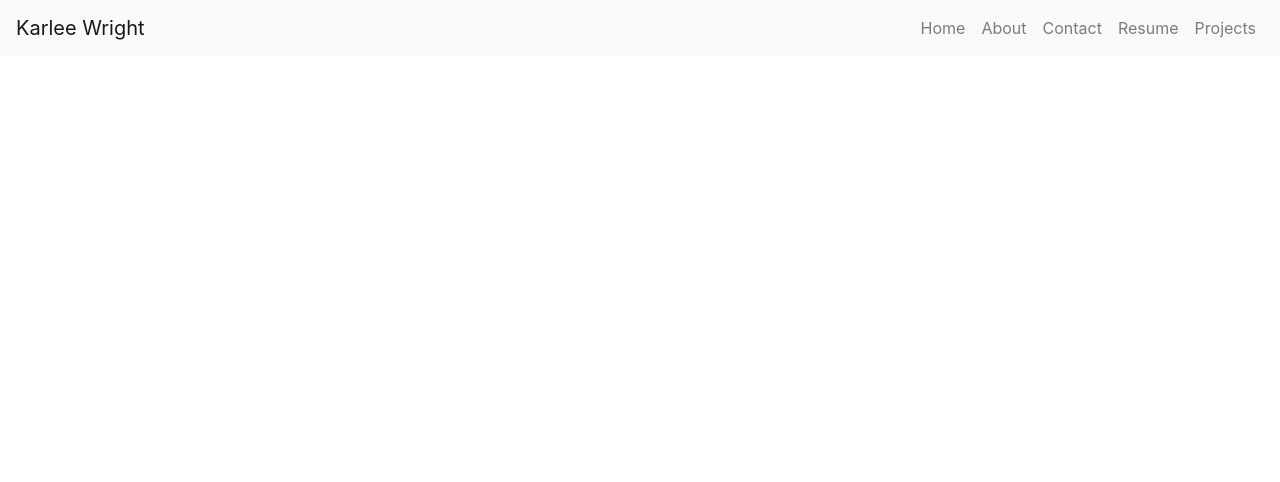
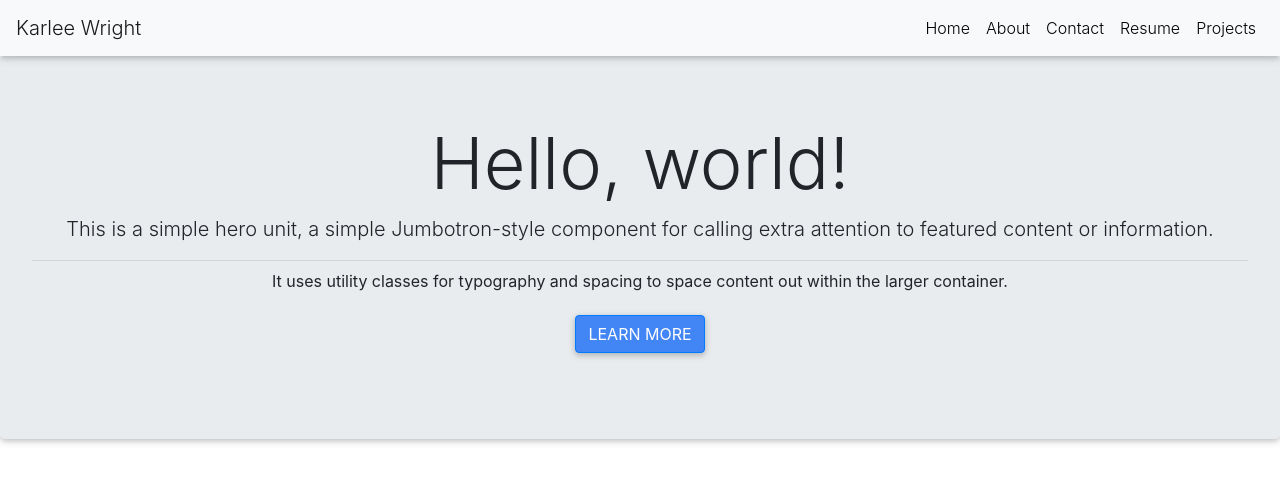
Before and after one commit to karleewright/mysite, a React (Create React App) app: page / in a window 1280 px wide. Shown: the top 482 px of the page. Built offline with nearby package versions, Linux system fonts and the light colour scheme.

Commit message:
updated components

```diff
--- a/package.json
+++ b/package.json
@@ -4,6 +4,7 @@
   "private": true,
   "dependencies": {
     "bootstrap": "^4.1.3",
+    "mdbreact": "^4.8.2",
     "react": "^16.6.0",
     "react-dom": "^16.6.0",
     "react-icons": "^3.2.2",
--- a/src/App.js
+++ b/src/App.js
@@ -8,7 +8,7 @@ import Contact from "./components/Contact";
 import Resume from "./components/Resume";
 import Projects from "./components/Projects";
 import Footer from "./components/Footer";
-
+import Home from "./components/Home";
 class App extends Component {
   render() {
     return (
@@ -20,7 +20,7 @@ class App extends Component {
 
 
 
-
+        <Route exact path="/" component={Home}/>
         <Route path="/about" component={About}/>
         <Route path="/contact" component={Contact}/>
         <Route path="/resume" component={Resume} />
--- a/src/components/About.js
+++ b/src/components/About.js
@@ -1,14 +1,47 @@
 import React, { Component } from 'react';
+import { Button, Card, CardBody, CardImage, CardTitle, CardText, CardGroup } from 'mdbreact';
+
+
 
 class About extends Component {
   render() {
+
+
+
+
     return (
-      <div className="name-form">
-          <p>About</p>
+      <div className="cards">
+          <h1>About</h1>
+          <CardGroup deck>
 
+<Card>
+  <CardImage src="https://mdbootstrap.com/img/Photos/Others/images/16.jpg" alt="Card image cap" top hover overlay="white-slight"/>
+  <CardBody>
+    <CardTitle tag="h5">Personal</CardTitle>
+    <CardText>Some quick example text to build on the card title and make up the bulk of the card's content.</CardText>
+    <Button color="light-blue" size="md">read more</Button>
+  </CardBody>
+</Card>
+
+<Card>
+  <CardImage src="https://mdbootstrap.com/img/Photos/Others/images/14.jpg" alt="Card image cap" top hover overlay="white-slight"/>
+  <CardBody>
+    <CardTitle tag="h5">Professional</CardTitle>
+    <CardText>Some quick example text to build on the card title and make up the bulk of the card's content.</CardText>
+    <Button color="light-blue" size="md" href="/resume">View Resume</Button>
+
+  </CardBody>
+</Card>
+
+
+</CardGroup>
       </div>
     );
   }
 }
 
+
+
+
+
 export default About;
--- /dev/null
+++ b/src/components/Home.js
@@ -0,0 +1,22 @@
+import React, { Component } from 'react';
+import { Jumbotron, Button } from 'reactstrap';
+
+class Home extends Component {
+  render() {
+    return (
+      <div className="name-form">
+         <Jumbotron>
+        <h1 className="display-3">Hello, world!</h1>
+        <p className="lead">This is a simple hero unit, a simple Jumbotron-style component for calling extra attention to featured content or information.</p>
+        <hr className="my-2" />
+        <p>It uses utility classes for typography and spacing to space content out within the larger container.</p>
+        <p className="lead">
+          <Button color="primary">Learn More</Button>
+        </p>
+      </Jumbotron>
+      </div>
+    );
+  }
+}
+
+export default Home;
--- a/src/components/Navbarmenu.js
+++ b/src/components/Navbarmenu.js
@@ -49,7 +49,9 @@ export default class Navbarmenu extends React.Component {
             </Nav>
           </Collapse>
         </Navbar>
+
       </div>
+
     );
   }
 }
--- a/src/index.js
+++ b/src/index.js
@@ -1,5 +1,8 @@
 import React from "react";
 import ReactDOM from "react-dom";
+import 'font-awesome/css/font-awesome.min.css';
+import 'bootstrap-css-only/css/bootstrap.min.css';
+import 'mdbreact/dist/css/mdb.css';
 import "./index.css";
 import App from "./App";
 import * as serviceWorker from "./serviceWorker";
```
Also changed, not shown: 1 other file (tests, documents, lock files or other folders).
